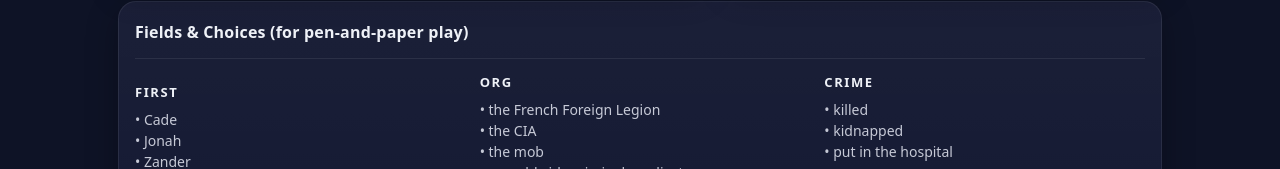
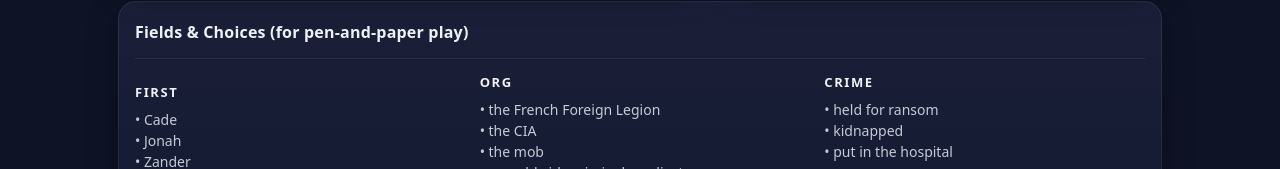
Before and after one commit to jimmyjam6000/statham-madlibs, a plain HTML site: page index.html in a window 1280 px wide. Shown: the part 584-753 px from the top of the page. Drawn offline with Linux system fonts and the light colour scheme.

Commit message:
Update index 2.html

```diff
--- a/index.html
+++ b/index.html
@@ -118,9 +118,9 @@
       "Org": ["the French Foreign Legion","the CIA","the mob","a worldwide criminal syndicate","PETA","MI6","a top secret government agency"],
       "New Job": ["fry cook","beekeeper","construction worker","gardener","marine biologist","children's balloon artist"],
       "Collateral Victim": ["best friend","boss's daughter","buddy's daughter","niece","elderly landlord","pet lobster","dog"],
-      "Crime": ["killed","kidnapped","put in the hospital"],
+      "Crime": ["held for ransom","kidnapped","put in the hospital"],
       "Villains": ["the Yakuza","the mob","a greedy corporation","figures from his past"],
-      "Pronoun": ["him","her","it"],
+      "Pronoun": ["her"],
       "Something Bad": ["shadowy conspiracy","system of corruption","doomsday plot","violent underworld", "demented reality show with twisted rules", "kaiju at the center of the earth with bad breath", "race of motorcycle demons", "human trafficking ring run by a horny AI"]
     };
     const fieldOrder = ["First","Last","Job","Org","New Job","Collateral Victim","Crime","Villains","Pronoun","Something Bad"];
```
